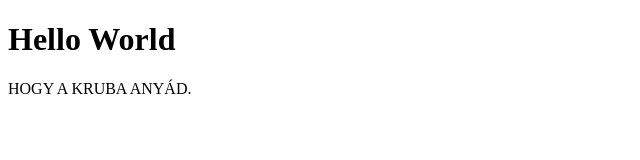
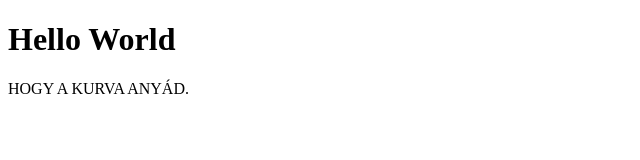
Before and after one commit to Zsombiii1337/Zsombiii1337.github.io, a plain HTML site: page index.html in a window 1280 px wide. Shown: the full height of the page, 0-640 px from the left. Drawn offline with Linux system fonts and the light colour scheme.

Commit message:
Update index.html

```diff
--- a/index.html
+++ b/index.html
@@ -2,6 +2,6 @@
 <html>
 <body>
 <h1>Hello World</h1>
-<p>HOGY A KRUBA ANYÁD.</p>
+<p>HOGY A KURVA ANYÁD.</p>
 </body>
 </html>
```
